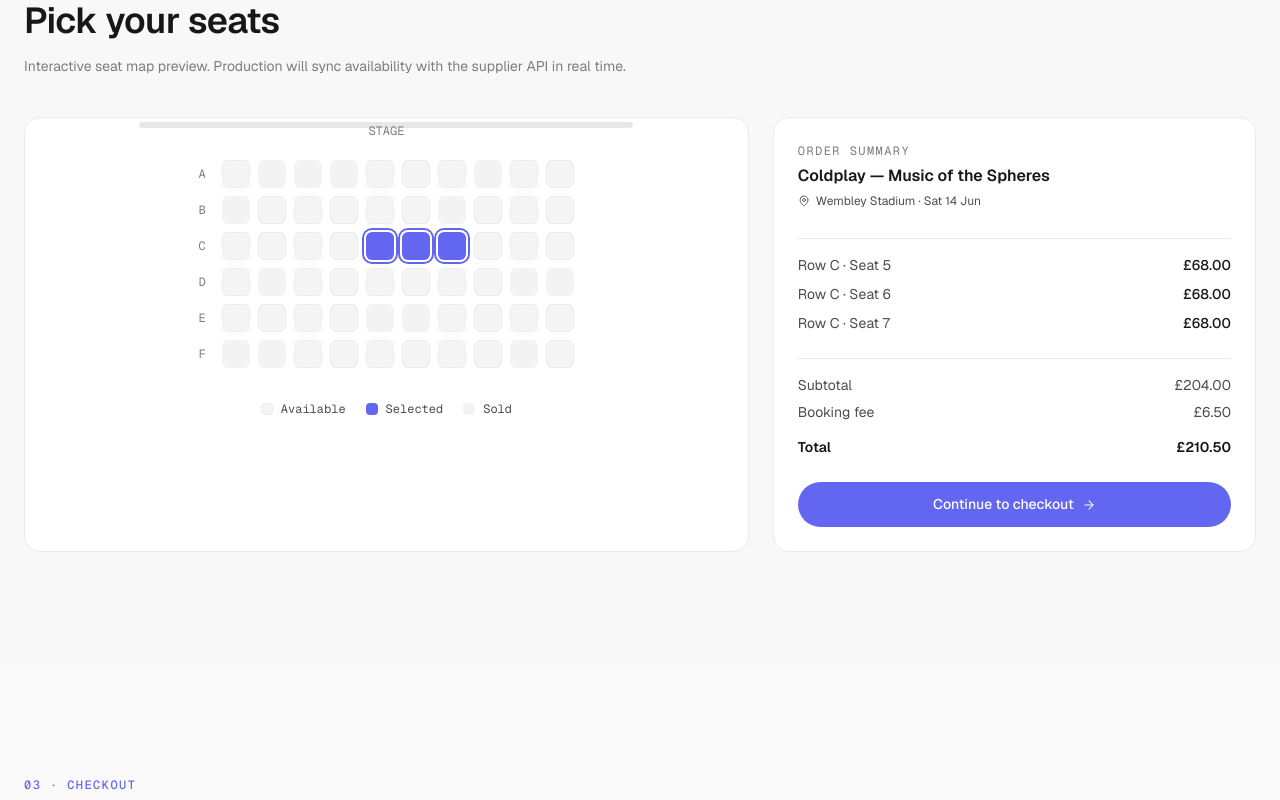
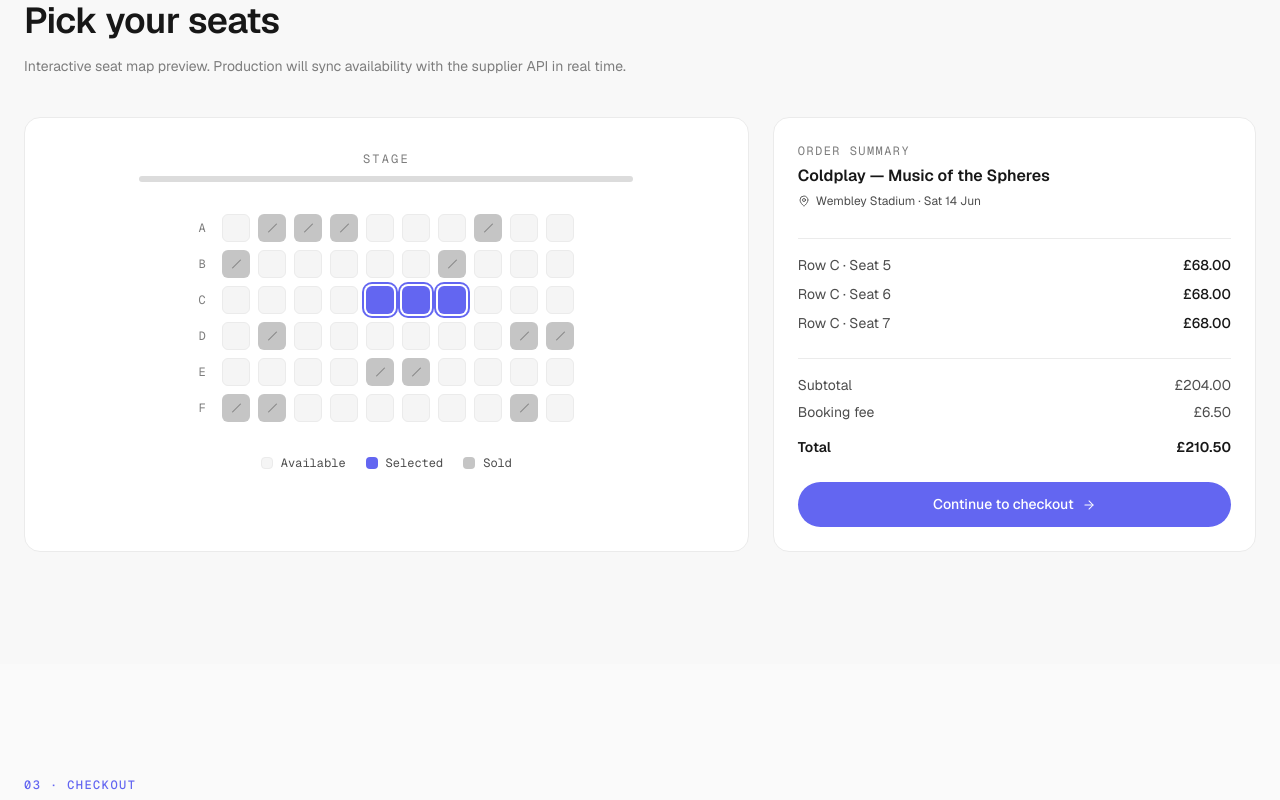
Before and after one commit to mykhail-druz/nextjs-ticketing-mvp-test, a Next.js app: page / in a window 1280 px wide. Shown: the part 1860-2660 px from the top of the page. Built offline with nearby package versions, Linux system fonts and the light colour scheme.

Commit message:
Fix dropdown contrast, make seat selection interactive, add marquee overflow

```diff
--- a/src/app/globals.css
+++ b/src/app/globals.css
@@ -62,6 +62,20 @@
   scroll-behavior: smooth;
 }
 
+select option {
+  color: var(--color-text-primary);
+  background-color: var(--color-surface);
+}
+
+@keyframes marquee {
+  from {
+    transform: translateX(0);
+  }
+  to {
+    transform: translateX(-50%);
+  }
+}
+
 html,
 body {
   height: 100%;
--- /dev/null
+++ b/src/components/Marquee.tsx
@@ -0,0 +1,72 @@
+"use client";
+
+import { useEffect, useRef, useState, type CSSProperties } from "react";
+
+type Props = {
+  children: React.ReactNode;
+  className?: string;
+  style?: CSSProperties;
+  speed?: number;
+};
+
+export default function Marquee({
+  children,
+  className,
+  style,
+  speed = 40,
+}: Props) {
+  const wrapperRef = useRef<HTMLDivElement>(null);
+  const contentRef = useRef<HTMLSpanElement>(null);
+  const [overflows, setOverflows] = useState(false);
+  const [duration, setDuration] = useState(10);
+
+  useEffect(() => {
+    const check = () => {
+      const wrap = wrapperRef.current;
+      const content = contentRef.current;
+      if (!wrap || !content) return;
+      const w = content.scrollWidth;
+      const isOverflowing = w > wrap.clientWidth + 1;
+      setOverflows(isOverflowing);
+      if (isOverflowing) {
+        const d = Math.max(6, (w + 32) / speed);
+        setDuration(d);
+      }
+    };
+    check();
+    const ro = new ResizeObserver(check);
+    if (wrapperRef.current) ro.observe(wrapperRef.current);
+    return () => ro.disconnect();
+  }, [children, speed]);
+
+  return (
+    <div
+      ref={wrapperRef}
+      className={"relative overflow-hidden " + (className ?? "")}
+      style={style}
+    >
+      {overflows ? (
+        <div
+          className="flex w-max whitespace-nowrap"
+          style={{
+            animation: `marquee ${duration}s linear infinite`,
+          }}
+        >
+          <span ref={contentRef} className="pr-8">
+            {children}
+          </span>
+          <span className="pr-8" aria-hidden="true">
+            {children}
+          </span>
+        </div>
+      ) : (
+        <span
+          ref={contentRef}
+          className="block truncate whitespace-nowrap"
+        >
+          {children}
+        </span>
+      )}
+    </div>
+  );
+}
--- a/src/components/sections/Architecture.tsx
+++ b/src/components/sections/Architecture.tsx
@@ -11,6 +11,7 @@
   SectionHeading,
   SectionLead,
 } from "./EventSearch";
+import Marquee from "@/components/Marquee";
 
 const NODES = [
   {
@@ -80,16 +81,16 @@
               >
                 <n.Icon size={16} strokeWidth={1.75} aria-hidden="true" />
               </span>
-              <div className="min-w-0">
-                <p className="truncate text-body font-semibold text-text-primary">
+              <div className="min-w-0 flex-1">
+                <Marquee className="text-body font-semibold text-text-primary">
                   {n.label}
-                </p>
-                <p
-                  className="truncate text-caption text-text-secondary"
+                </Marquee>
+                <Marquee
+                  className="text-caption text-text-secondary"
                   style={{ fontFamily: "var(--font-geist-mono)" }}
                 >
                   {n.sub}
-                </p>
+                </Marquee>
               </div>
             </li>
           ))}
--- a/src/components/sections/SeatSelection.tsx
+++ b/src/components/sections/SeatSelection.tsx
@@ -1,3 +1,6 @@
+"use client";
+
+import { useState } from "react";
 import { ArrowRight, MapPin } from "lucide-react";
 import {
   SectionEyebrow,
@@ -5,12 +8,10 @@
   SectionLead,
 } from "./EventSearch";
 
-type SeatState = "available" | "selected" | "sold";
-
 const ROWS = ["A", "B", "C", "D", "E", "F"];
 const COLS = 10;
 
-const SELECTED = new Set(["C5", "C6", "C7"]);
+const INITIAL_SELECTED = ["C5", "C6", "C7"];
 const SOLD = new Set([
   "A2", "A3", "A4", "A8",
   "B1", "B7",
@@ -19,19 +20,22 @@
   "F1", "F2", "F9",
 ]);
 
-function seatState(id: string): SeatState {
-  if (SELECTED.has(id)) return "selected";
-  if (SOLD.has(id)) return "sold";
-  return "available";
-}
-
 const SEAT_PRICE = 68;
 const FEE = 6.5;
 
 export default function SeatSelection() {
-  const seats = [...SELECTED];
-  const subtotal = seats.length * SEAT_PRICE;
-  const total = subtotal + FEE;
+  const [selected, setSelected] = useState<string[]>(INITIAL_SELECTED);
+
+  const toggle = (id: string) => {
+    if (SOLD.has(id)) return;
+    setSelected((prev) =>
+      prev.includes(id) ? prev.filter((s) => s !== id) : [...prev, id]
+    );
+  };
+
+  const subtotal = selected.length * SEAT_PRICE;
+  const total = selected.length === 0 ? 0 : subtotal + FEE;
+  const sortedSelected = [...selected].sort();
 
   return (
     <section
@@ -51,13 +55,14 @@
             className="rounded-2xl border border-border-light bg-surface p-5 md:p-8"
             style={{ boxShadow: "var(--shadow-subtle)" }}
           >
-            <div className="mx-auto mb-8 h-1.5 w-3/4 rounded-full bg-text-primary/10 text-center">
+            <div className="mb-8 flex flex-col items-center gap-2">
               <p
-                className="-mt-7 text-caption text-text-muted"
+                className="text-caption uppercase tracking-[0.18em] text-text-muted"
                 style={{ fontFamily: "var(--font-geist-mono)" }}
               >
-                STAGE
+                Stage
               </p>
+              <div className="h-1.5 w-3/4 rounded-full bg-text-primary/15" />
             </div>
 
             <div className="space-y-2">
@@ -75,19 +80,24 @@
                   {Array.from({ length: COLS }, (_, i) => {
                     const num = i + 1;
                     const id = `${row}${num}`;
-                    const state = seatState(id);
+                    const isSold = SOLD.has(id);
+                    const isSelected = selected.includes(id);
                     return (
-                      <span
+                      <button
                         key={id}
-                        title={`Seat ${id}${state === "sold" ? " — sold" : ""}`}
-                        aria-label={`Seat ${id} ${state}`}
+                        type="button"
+                        onClick={() => toggle(id)}
+                        disabled={isSold}
+                        aria-pressed={isSelected}
+                        aria-label={`Seat ${id} ${isSold ? "sold" : isSelected ? "selected" : "available"}`}
+                        title={`Seat ${id}${isSold ? " — sold" : ""}`}
                         className={
-                          "h-6 w-6 rounded-md md:h-7 md:w-7 " +
-                          (state === "selected"
-                            ? "bg-accent ring-2 ring-accent ring-offset-2 ring-offset-surface"
-                            : state === "sold"
-                              ? "bg-border-light opacity-60"
-                              : "bg-surface-muted hover:bg-accent-soft cursor-pointer border border-border-light")
+                          "relative h-6 w-6 rounded-md transition-transform md:h-7 md:w-7 " +
+                          (isSelected
+                            ? "bg-accent ring-2 ring-accent ring-offset-2 ring-offset-surface hover:scale-110"
+                            : isSold
+                              ? "bg-text-primary/25 cursor-not-allowed after:absolute after:inset-0 after:m-auto after:h-3 after:w-px after:rotate-45 after:bg-text-primary/40"
+                              : "bg-surface-muted hover:bg-accent-soft cursor-pointer border border-border-light hover:scale-110")
                         }
                       />
                     );
@@ -109,7 +119,7 @@
                 Selected
               </li>
               <li className="inline-flex items-center gap-2">
-                <span className="h-3 w-3 rounded-sm bg-border-light opacity-60" />
+                <span className="h-3 w-3 rounded-sm bg-text-primary/25" />
                 Sold
               </li>
             </ul>
@@ -137,8 +147,13 @@
               </div>
             </div>
 
-            <ul className="mt-6 space-y-2 border-t border-border-light pt-4">
-              {seats.map((id) => (
+            <ul className="mt-6 min-h-[80px] space-y-2 border-t border-border-light pt-4">
+              {sortedSelected.length === 0 ? (
+                <li className="text-caption text-text-muted">
+                  No seats selected. Tap a seat on the map to add it.
+                </li>
+              ) : (
+                sortedSelected.map((id) => (
                   <li
                     key={id}
                     className="flex items-center justify-between text-body"
@@ -150,7 +165,8 @@
                       £{SEAT_PRICE.toFixed(2)}
                     </span>
                   </li>
-              ))}
+                ))
+              )}
             </ul>
 
             <dl className="mt-6 space-y-1.5 border-t border-border-light pt-4 text-body">
@@ -160,7 +176,7 @@
               </div>
               <div className="flex justify-between text-text-secondary">
                 <dt>Booking fee</dt>
-                <dd>£{FEE.toFixed(2)}</dd>
+                <dd>£{(selected.length === 0 ? 0 : FEE).toFixed(2)}</dd>
               </div>
               <div className="flex justify-between pt-2 text-body font-semibold text-text-primary">
                 <dt>Total</dt>
@@ -170,8 +186,18 @@
 
             <a
               href="#checkout"
-              className="mt-6 inline-flex items-center justify-center gap-2 rounded-full bg-accent px-5 py-3 text-body font-medium text-accent-fg transition-colors hover:bg-accent-hover"
-              style={{ boxShadow: "var(--shadow-subtle)" }}
+              aria-disabled={selected.length === 0}
+              className={
+                "mt-6 inline-flex items-center justify-center gap-2 rounded-full px-5 py-3 text-body font-medium transition-colors " +
+                (selected.length === 0
+                  ? "pointer-events-none bg-border-light text-text-muted"
+                  : "bg-accent text-accent-fg hover:bg-accent-hover")
+              }
+              style={
+                selected.length === 0
+                  ? undefined
+                  : { boxShadow: "var(--shadow-subtle)" }
+              }
             >
               Continue to checkout
               <ArrowRight size={14} strokeWidth={1.75} aria-hidden="true" />
```
Lines whose indentation alone changed are shown as unchanged.
